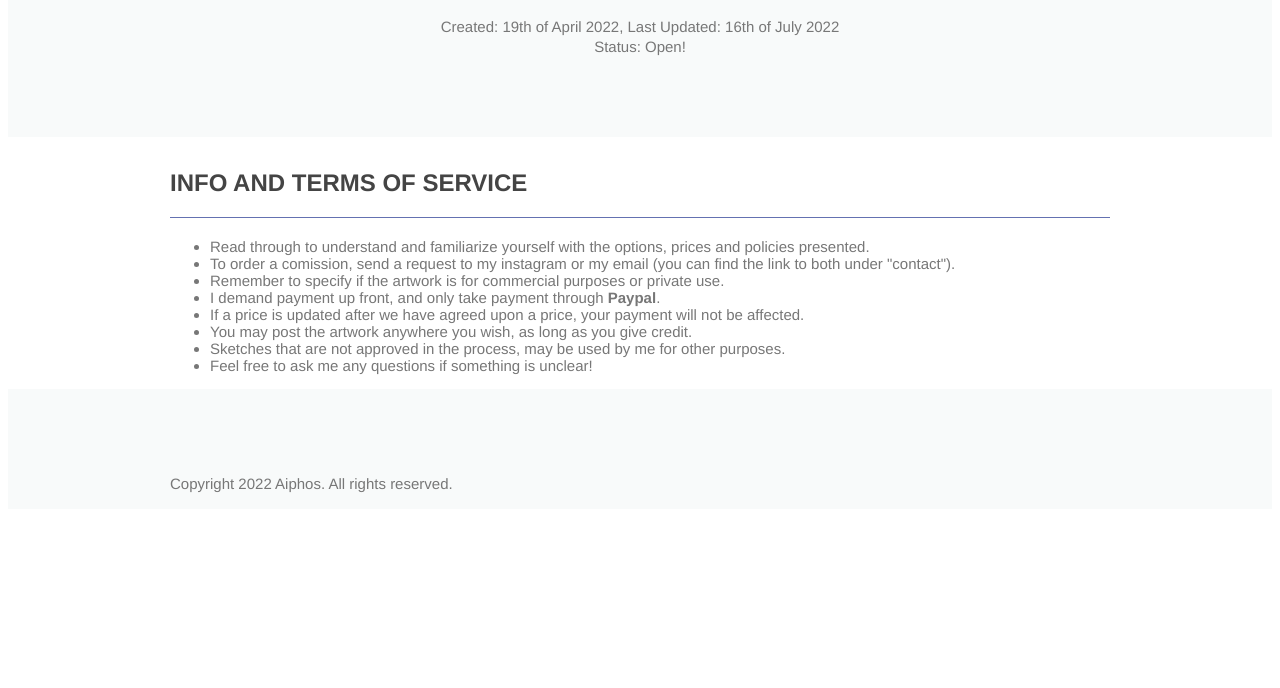
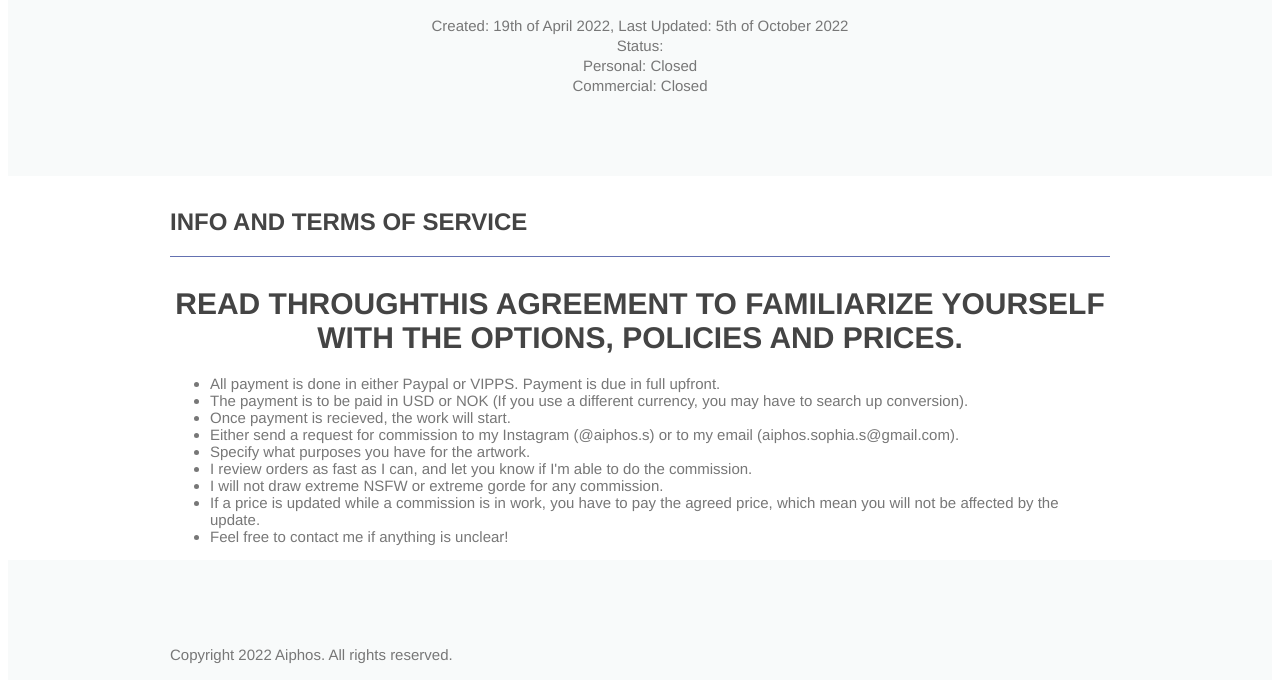
Before and after one commit to Sofilaxus/aiphos, a plain HTML site: page commissions.html in a window 1280 px wide. Shown: the part 247-935 px from the top of the page. Before the commit the page ends 800 px from the top, so only its background shows below. Drawn offline with Linux system fonts and the light colour scheme.

Commit message:
Add files via upload

```diff
--- a/commissions.html
+++ b/commissions.html
@@ -31,9 +31,11 @@
     <div id="primary-content">
         <div class="wrapper">
             <article>
-                <h3>✩Commissions Info!✩</h3>
-                <p> Created: 19th of April 2022, Last Updated: 16th of July 2022 <br/>
-                    Status: Open!
+                <h3>Commissions Info!</h3>
+                <p> Created: 19th of April 2022, Last Updated: 5th of October 2022 <br/>
+                    Status: <br/>
+                    Personal: Closed <br/>
+                    Commercial: Closed
                 </p>
             </article>
         </div>
@@ -43,16 +45,17 @@
         <div class="wrapper">
             <article>
                 <h4>Info and Terms of Service</h4>
+                <h3>Read throughthis agreement to familiarize yourself with the options, policies and prices.</h3>
                 <ul>
-                    <li>Read through to understand and familiarize yourself with the options, prices and policies presented.</li>
-                    <li>To order a comission, send a request to my instagram or my email (you can find the link to both under "contact").</li>
-                    <li>Remember to specify if the artwork is for commercial purposes or private use.</li>
-                    <li>I demand payment up front, and only take payment through <strong>Paypal</strong>.</li>
-                    <li>If a price is updated after we have agreed upon a price, your payment will not be affected.</li>
-
-                    <li>You may post the artwork anywhere you wish, as long as you give credit.</li>
-                    <li>Sketches that are not approved in the process, may be used by me for other purposes.</li>
-                    <li>Feel free to ask me any questions if something is unclear!</li>
+                    <li>All payment is done in either Paypal or VIPPS. Payment is due in full upfront.</li>
+                    <li>The payment is to be paid in USD or NOK (If you use a different currency, you may have to search up conversion).</li>
+                    <li>Once payment is recieved, the work will start.</li>
+                    <li>Either send a request for commission to my Instagram (@aiphos.s) or to my email (aiphos.sophia.s@gmail.com).</li>
+                    <li>Specify what purposes you have for the artwork.</li>
+                    <li>I review orders as fast as I can, and let you know if I'm able to do the commission.</li>
+                    <li>I will not draw extreme NSFW or extreme gorde for any commission.</li>
+                    <li>If a price is updated while a commission is in work, you have to pay the agreed price, which mean you will not be affected by the update.</li>
+                    <li>Feel free to contact me if anything is unclear!</li>
                 </ul>
             </article>
         </div>
```
